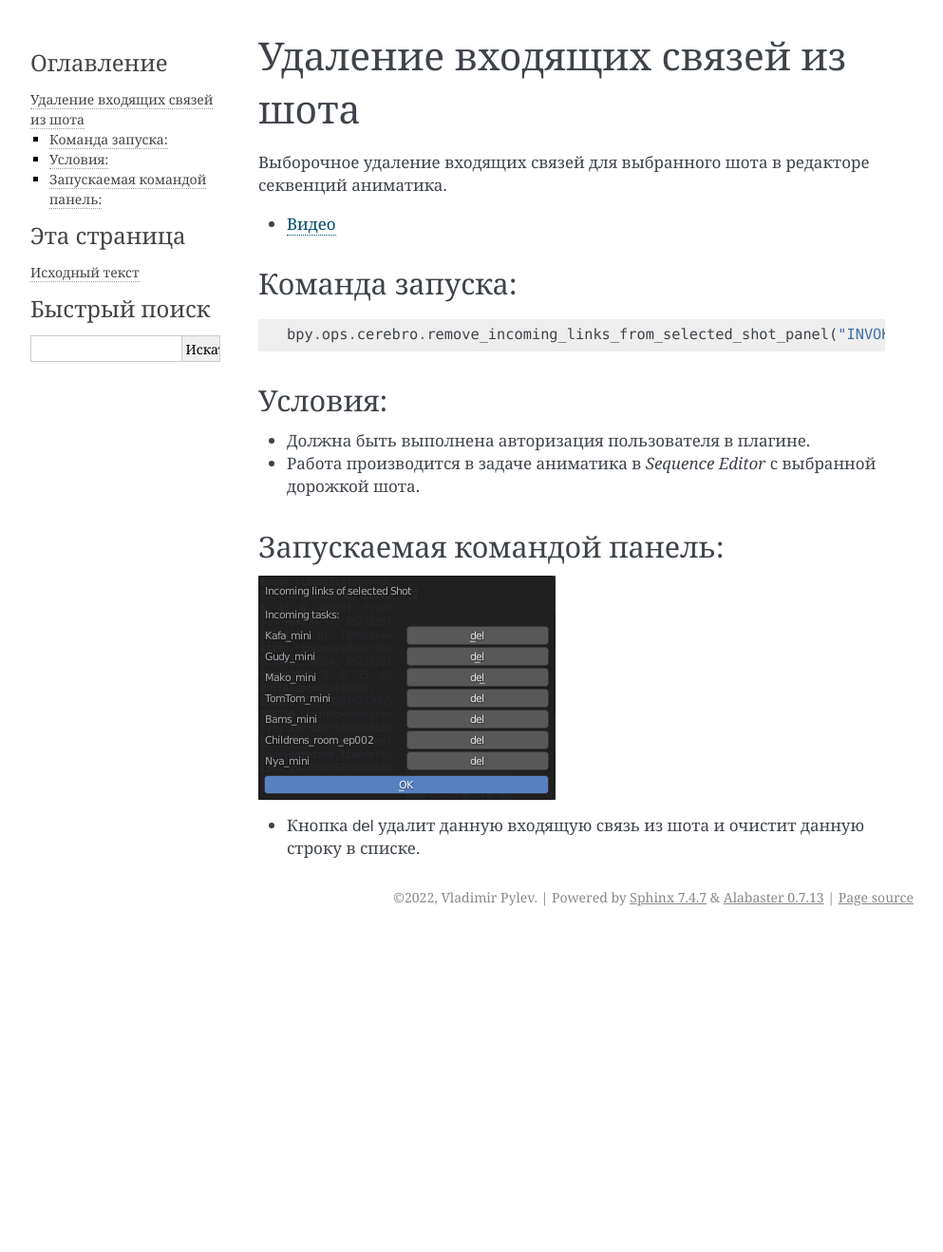
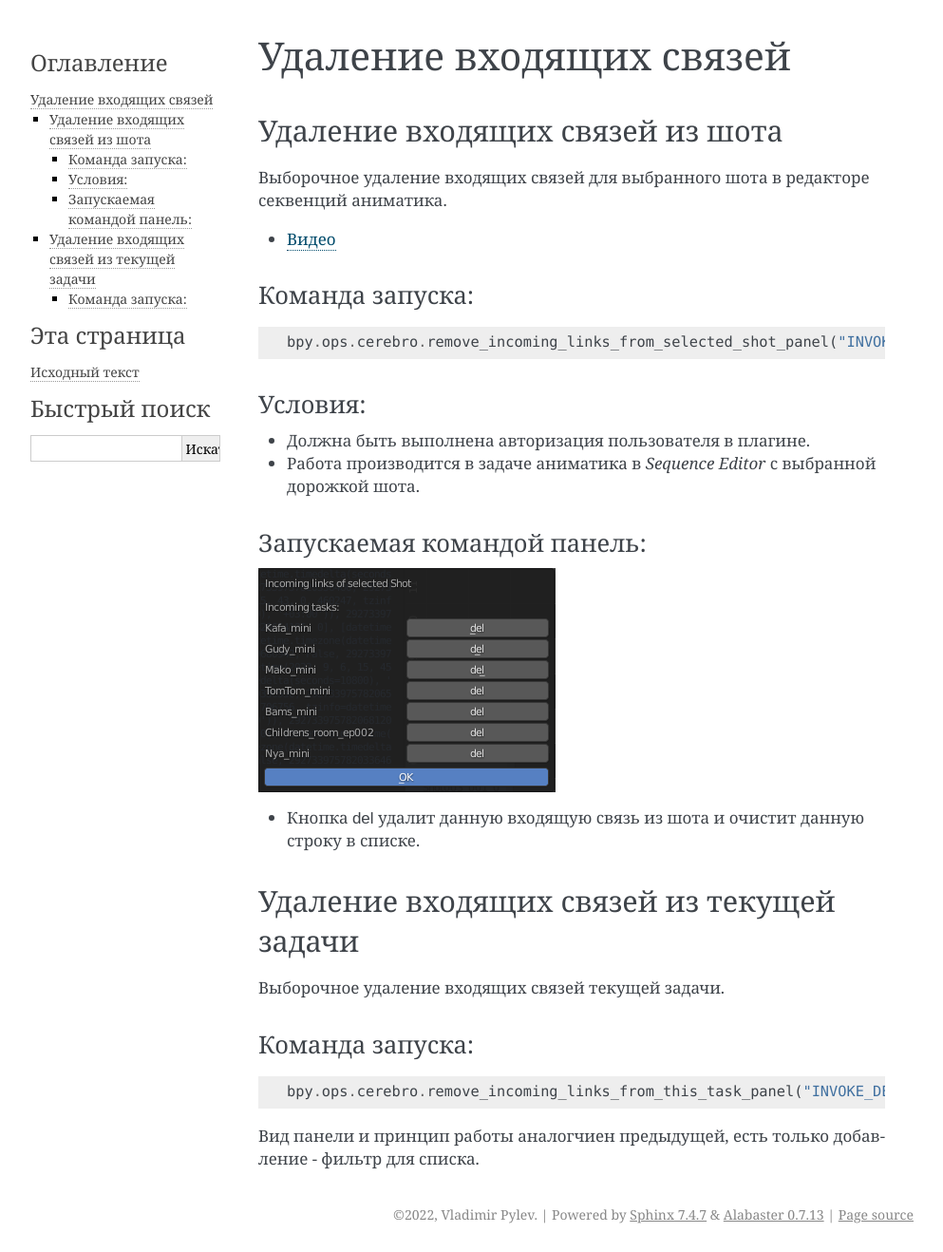
Before and after one commit to volodya-renderberg/cerebro-b3d-connect-manual, a Sphinx documentation site: the page built from docs/source/manual/tech_function/remove_incoming_links_from_shot.rst, in a window 1280 px wide. Shown: the whole page at 95% size, without its empty margins (148-1141 px from the left). Built offline with Sphinx 7.4.7, drawn with Linux system fonts in a browser that asks for light colours; before the commit the page ends 984 px from its top, so only the background shows below that.

Commit message:
+ удаление входящих связей для текущей задачи.

```diff
--- a/docs/source/manual/tech_function/remove_incoming_links_from_shot.rst
+++ b/docs/source/manual/tech_function/remove_incoming_links_from_shot.rst
@@ -1,14 +1,17 @@
 .. _remove-incoming-links-from-shot-page:
 
+Удаление входящих связей
+=========================
+
 Удаление входящих связей из шота
-=================================
+---------------------------------
 
 Выборочное удаление входящих связей для выбранного шота в редакторе секвенций аниматика.
 
 * `Видео <https://disk.yandex.ru/i/hf5IFgzAFNDX3A>`_
 
 Команда запуска:
------------------
+******************
 
 .. code-block::
 
@@ -16,15 +19,30 @@
 
 
 Условия:
----------
+*********
 
 * Должна быть выполнена авторизация пользователя в плагине.
 
 * Работа производится в задаче аниматика в *Sequence Editor* с выбранной дорожкой шота.
 
 Запускаемая командой панель:
------------------------------
+*****************************
 
 .. image:: ../../_static/images/remove_incoming_links_from_shot_panel.png
 
 * Кнопка :guilabel:`del` удалит данную входящую связь из шота и очистит данную строку в списке.
+
+
+Удаление входящих связей из текущей задачи
+--------------------------------------------
+
+Выборочное удаление входящих связей текущей задачи.
+
+Команда запуска:
+******************
+
+.. code-block::
+
+   bpy.ops.cerebro.remove_incoming_links_from_this_task_panel("INVOKE_DEFAULT")
+
+Вид панели и принцип работы аналогчиен предыдущей, есть только добавление - фильтр для списка.
```
